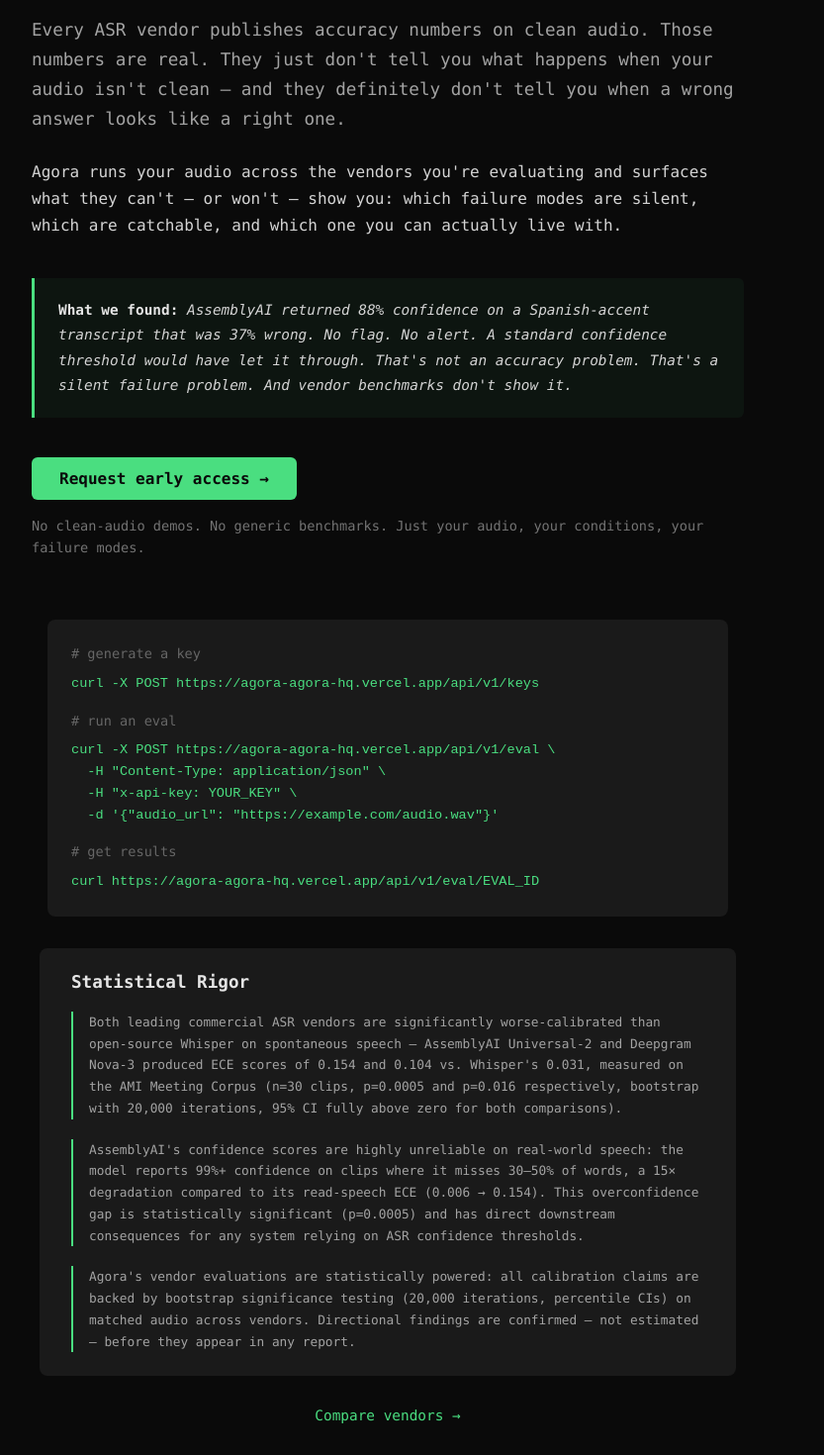
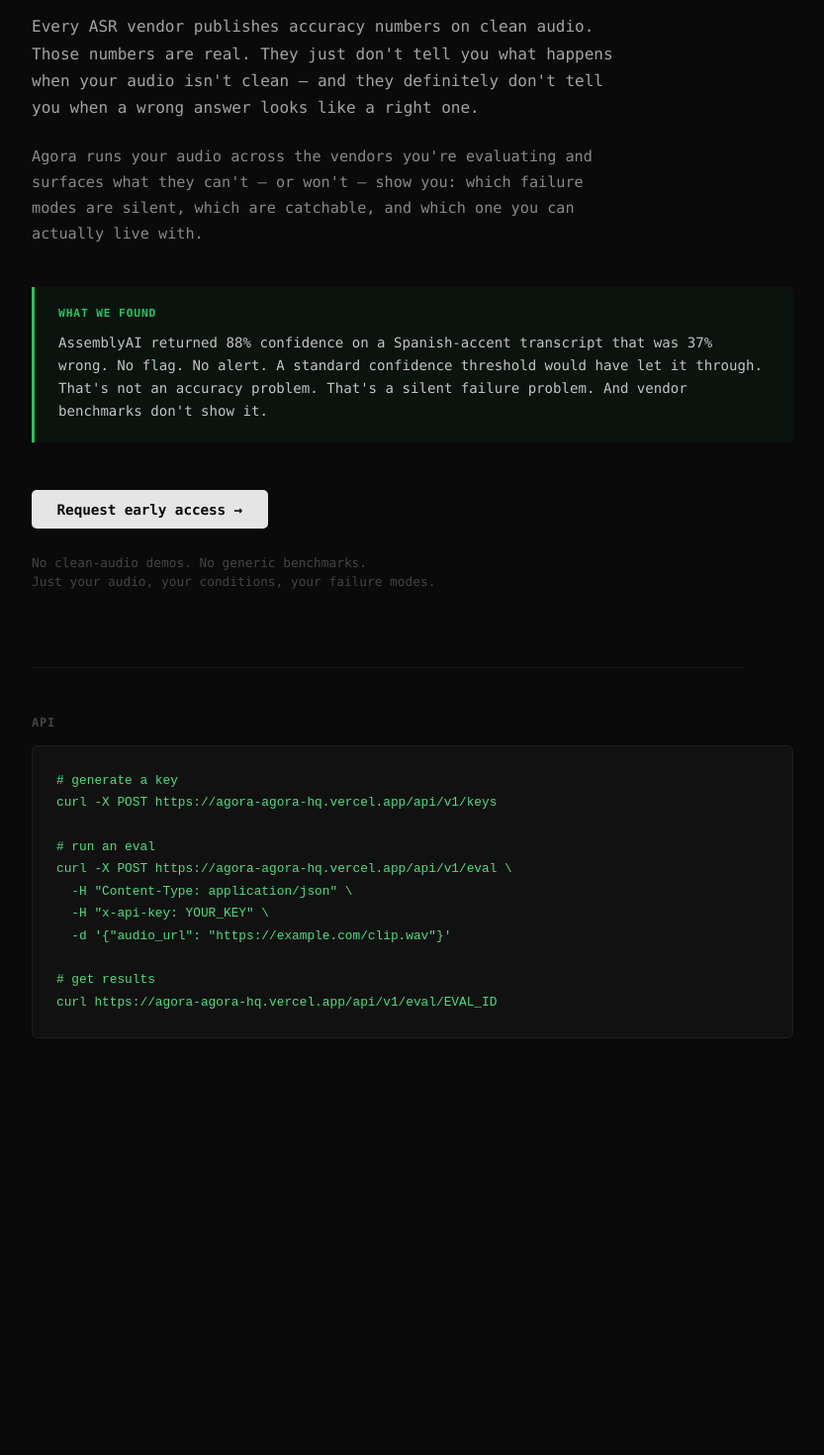
Before and after one commit to omar-elamin/agora, a Next.js app: page / in a window 1280 px wide. Shown: the part 294-1764 px from the top of the page at 99% size, without its empty margins (248-1081 px from the left). After the commit the page ends 1407 px from the top, so only its background shows below. Built offline with nearby package versions, Linux system fonts and the light colour scheme.

Commit message:
fix: landing page hero with approved copy, real headline + callout

```diff
--- a/app/page.tsx
+++ b/app/page.tsx
@@ -1,240 +1,176 @@
 export default function Home() {
   return (
-    <main
-      style={{
-        minHeight: "100vh",
-        display: "flex",
-        flexDirection: "column",
-        alignItems: "center",
-        padding: "4rem 2rem 2rem",
-      }}
-    >
-      {/* Hero */}
-      <section
-        style={{
-          maxWidth: "720px",
-          width: "100%",
-          marginBottom: "3rem",
-        }}
-      >
-        <h1
-          style={{
-            fontSize: "2.6rem",
-            lineHeight: 1.15,
-            marginBottom: "1.5rem",
-            fontWeight: 700,
-            letterSpacing: "-0.02em",
-          }}
-        >
-          Vendors don&apos;t show you how they fail.
-          <br />
+    <>
+      <style>{`
+        .landing {
+          min-height: 100vh;
+          display: flex;
+          flex-direction: column;
+          align-items: flex-start;
+          padding: 6rem 2rem 4rem;
+          max-width: 720px;
+          margin: 0 auto;
+        }
+        .headline {
+          font-size: 2.6rem;
+          line-height: 1.15;
+          font-weight: 700;
+          letter-spacing: -0.03em;
+          color: #e5e5e5;
+          margin: 0 0 1.5rem;
+        }
+        .subhead {
+          color: #a3a3a3;
+          font-size: 1rem;
+          line-height: 1.7;
+          margin: 0 0 1.5rem;
+          max-width: 600px;
+        }
+        .value-prop {
+          color: #888;
+          font-size: 0.95rem;
+          line-height: 1.7;
+          margin: 0 0 2.5rem;
+          max-width: 600px;
+        }
+        .callout {
+          width: 100%;
+          border-left: 3px solid #22c55e;
+          background: rgba(34, 197, 94, 0.05);
+          padding: 1.25rem 1.5rem;
+          margin: 0 0 3rem;
+          border-radius: 0 6px 6px 0;
+        }
+        .callout-label {
+          font-size: 0.7rem;
+          letter-spacing: 0.08em;
+          text-transform: uppercase;
+          color: #22c55e;
+          margin: 0 0 0.75rem;
+          font-weight: 600;
+        }
+        .callout-text {
+          color: #c4c4c4;
+          font-size: 0.88rem;
+          line-height: 1.65;
+          margin: 0;
+        }
+        .cta-row {
+          display: flex;
+          flex-direction: column;
+          gap: 0.75rem;
+          align-items: flex-start;
+        }
+        .cta {
+          display: inline-flex;
+          align-items: center;
+          background: #e5e5e5;
+          color: #0a0a0a;
+          border: none;
+          border-radius: 5px;
+          padding: 0.7rem 1.6rem;
+          font-size: 0.9rem;
+          font-family: inherit;
+          font-weight: 600;
+          text-decoration: none;
+          letter-spacing: -0.01em;
+          transition: background 0.15s;
+        }
+        .cta:hover { background: #fff; }
+        .cta-note {
+          color: #444;
+          font-size: 0.8rem;
+          line-height: 1.5;
+          max-width: 480px;
+        }
+        .divider {
+          width: 100%;
+          border: none;
+          border-top: 1px solid #1a1a1a;
+          margin: 4rem 0 3rem;
+        }
+        .api-label {
+          color: #444;
+          font-size: 0.75rem;
+          letter-spacing: 0.06em;
+          text-transform: uppercase;
+          margin: 0 0 1rem;
+          font-weight: 600;
+        }
+        .snippet {
+          width: 100%;
+          background: #111;
+          border: 1px solid #1e1e1e;
+          border-radius: 6px;
+          padding: 1.5rem;
+          overflow-x: auto;
+        }
+        .snippet pre {
+          margin: 0;
+          font-size: 0.8rem;
+          line-height: 1.75;
+          color: #4ade80;
+          white-space: pre;
+        }
+        .snippet .cm { color: #383838; }
+      `}</style>
+
+      <main className="landing">
+        <h1 className="headline">
+          Vendors don&apos;t show you how they fail.<br />
           Agora does.
         </h1>
 
-        <p
-          style={{
-            color: "#a3a3a3",
-            fontSize: "1.1rem",
-            lineHeight: 1.7,
-            marginBottom: "1.5rem",
-          }}
-        >
-          Every ASR vendor publishes accuracy numbers on clean audio. Those
-          numbers are real. They just don&apos;t tell you what happens when your
-          audio isn&apos;t clean&nbsp;&mdash; and they definitely don&apos;t tell
-          you when a wrong answer looks like a right one.
+        <p className="subhead">
+          Every ASR vendor publishes accuracy numbers on clean audio. Those numbers are real.
+          They just don&apos;t tell you what happens when your audio isn&apos;t clean — and they
+          definitely don&apos;t tell you when a wrong answer looks like a right one.
         </p>
 
-        <p
-          style={{
-            color: "#d4d4d4",
-            fontSize: "1rem",
-            lineHeight: 1.7,
-            marginBottom: "2.5rem",
-          }}
-        >
-          Agora runs your audio across the vendors you&apos;re evaluating and
-          surfaces what they can&apos;t&nbsp;&mdash; or won&apos;t&nbsp;&mdash;
-          show you: which failure modes are silent, which are catchable, and
-          which one you can actually live with.
+        <p className="value-prop">
+          Agora runs your audio across the vendors you&apos;re evaluating and surfaces what they
+          can&apos;t — or won&apos;t — show you: which failure modes are silent, which are
+          catchable, and which one you can actually live with.
         </p>
 
-        {/* Callout / pull quote */}
-        <blockquote
-          style={{
-            borderLeft: "3px solid #4ade80",
-            margin: "0 0 2.5rem",
-            padding: "1.25rem 1.5rem",
-            backgroundColor: "rgba(74, 222, 128, 0.05)",
-            borderRadius: "0 6px 6px 0",
-            color: "#d4d4d4",
-            fontSize: "0.9rem",
-            lineHeight: 1.75,
-            fontStyle: "italic",
-          }}
-        >
-          <strong style={{ color: "#e5e5e5", fontStyle: "normal" }}>
-            What we found:
-          </strong>{" "}
-          AssemblyAI returned 88% confidence on a Spanish-accent transcript that
-          was 37% wrong. No flag. No alert. A standard confidence threshold
-          would have let it through. That&apos;s not an accuracy
-          problem. That&apos;s a silent failure problem. And vendor benchmarks
-          don&apos;t show it.
-        </blockquote>
+        <div className="callout">
+          <div className="callout-label">What we found</div>
+          <p className="callout-text">
+            AssemblyAI returned 88% confidence on a Spanish-accent transcript that was 37% wrong.
+            No flag. No alert. A standard confidence threshold would have let it through.
+            That&apos;s not an accuracy problem. That&apos;s a silent failure problem.
+            And vendor benchmarks don&apos;t show it.
+          </p>
+        </div>
 
-        {/* CTA */}
-        <div style={{ marginBottom: "1rem" }}>
-          <a
-            href="mailto:rachel@caretta.so"
-            style={{
-              display: "inline-block",
-              backgroundColor: "#4ade80",
-              color: "#0a0a0a",
-              fontWeight: 600,
-              fontSize: "1rem",
-              padding: "0.75rem 1.75rem",
-              borderRadius: "6px",
-              textDecoration: "none",
-            }}
-          >
-            Request early access &rarr;
+        <div className="cta-row">
+          <a href="mailto:rachel@caretta.so?subject=Agora early access" className="cta">
+            Request early access →
           </a>
+          <p className="cta-note">
+            No clean-audio demos. No generic benchmarks.<br />
+            Just your audio, your conditions, your failure modes.
+          </p>
         </div>
-        <p
-          style={{
-            color: "#737373",
-            fontSize: "0.85rem",
-            lineHeight: 1.6,
-          }}
-        >
-          No clean-audio demos. No generic benchmarks. Just your audio, your
-          conditions, your failure modes.
-        </p>
-      </section>
 
-      {/* API curl examples */}
-      <div
-        style={{
-          backgroundColor: "#1a1a1a",
-          borderRadius: "8px",
-          padding: "1.5rem",
-          maxWidth: "640px",
-          width: "100%",
-          fontSize: "0.85rem",
-          lineHeight: 1.6,
-          overflowX: "auto",
-        }}
-      >
-        <p style={{ color: "#666", margin: "0 0 0.5rem" }}># generate a key</p>
-        <pre style={{ margin: "0 0 1rem", color: "#4ade80" }}>
-{`curl -X POST https://agora-agora-hq.vercel.app/api/v1/keys`}
-        </pre>
+        <hr className="divider" />
 
-        <p style={{ color: "#666", margin: "0 0 0.5rem" }}># run an eval</p>
-        <pre style={{ margin: "0 0 1rem", color: "#4ade80" }}>
-{`curl -X POST https://agora-agora-hq.vercel.app/api/v1/eval \\
+        <div className="api-label">API</div>
+
+        <div className="snippet">
+          <pre>{`# generate a key
+curl -X POST https://agora-agora-hq.vercel.app/api/v1/keys
+
+# run an eval
+curl -X POST https://agora-agora-hq.vercel.app/api/v1/eval \\
   -H "Content-Type: application/json" \\
   -H "x-api-key: YOUR_KEY" \\
-  -d '{"audio_url": "https://example.com/audio.wav"}'`}
-        </pre>
+  -d '{"audio_url": "https://example.com/clip.wav"}'
 
-        <p style={{ color: "#666", margin: "0 0 0.5rem" }}>
-          # get results
-        </p>
-        <pre style={{ margin: 0, color: "#4ade80" }}>
-{`curl https://agora-agora-hq.vercel.app/api/v1/eval/EVAL_ID`}
-        </pre>
-      </div>
-
-      {/* Statistical Rigor */}
-      <div
-        style={{
-          backgroundColor: "#1a1a1a",
-          borderRadius: "8px",
-          padding: "1.5rem 2rem",
-          maxWidth: "640px",
-          width: "100%",
-          marginTop: "2rem",
-        }}
-      >
-        <h2
-          style={{
-            fontSize: "1.1rem",
-            color: "#e5e5e5",
-            margin: "0 0 1.25rem",
-            fontWeight: 600,
-          }}
-        >
-          Statistical Rigor
-        </h2>
-        <ul style={{ listStyle: "none", margin: 0, padding: 0 }}>
-          <li
-            style={{
-              borderLeft: "2px solid #4ade80",
-              paddingLeft: "1rem",
-              marginBottom: "1.25rem",
-              color: "#a3a3a3",
-              fontSize: "0.8rem",
-              lineHeight: 1.7,
-            }}
-          >
-            Both leading commercial ASR vendors are significantly
-            worse-calibrated than open-source Whisper on spontaneous speech —
-            AssemblyAI Universal-2 and Deepgram Nova-3 produced ECE scores of
-            0.154 and 0.104 vs. Whisper&apos;s 0.031, measured on the AMI
-            Meeting Corpus (n=30 clips, p=0.0005 and p=0.016 respectively,
-            bootstrap with 20,000 iterations, 95% CI fully above zero for both
-            comparisons).
-          </li>
-          <li
-            style={{
-              borderLeft: "2px solid #4ade80",
-              paddingLeft: "1rem",
-              marginBottom: "1.25rem",
-              color: "#a3a3a3",
-              fontSize: "0.8rem",
-              lineHeight: 1.7,
-            }}
-          >
-            AssemblyAI&apos;s confidence scores are highly unreliable on
-            real-world speech: the model reports 99%+ confidence on clips where
-            it misses 30–50% of words, a 15× degradation compared to its
-            read-speech ECE (0.006 → 0.154). This overconfidence gap is
-            statistically significant (p=0.0005) and has direct downstream
-            consequences for any system relying on ASR confidence thresholds.
-          </li>
-          <li
-            style={{
-              borderLeft: "2px solid #4ade80",
-              paddingLeft: "1rem",
-              color: "#a3a3a3",
-              fontSize: "0.8rem",
-              lineHeight: 1.7,
-            }}
-          >
-            Agora&apos;s vendor evaluations are statistically powered: all
-            calibration claims are backed by bootstrap significance testing
-            (20,000 iterations, percentile CIs) on matched audio across vendors.
-            Directional findings are confirmed — not estimated — before they
-            appear in any report.
-          </li>
-        </ul>
-      </div>
-
-      <a
-        href="/compare"
-        style={{
-          color: "#4ade80",
-          fontSize: "0.9rem",
-          marginTop: "2rem",
-          display: "block",
-          textAlign: "center",
-          textDecoration: "none",
-        }}
-      >
-        Compare vendors →
-      </a>
-    </main>
+# get results
+curl https://agora-agora-hq.vercel.app/api/v1/eval/EVAL_ID`}</pre>
+        </div>
+      </main>
+    </>
   );
 }
```
